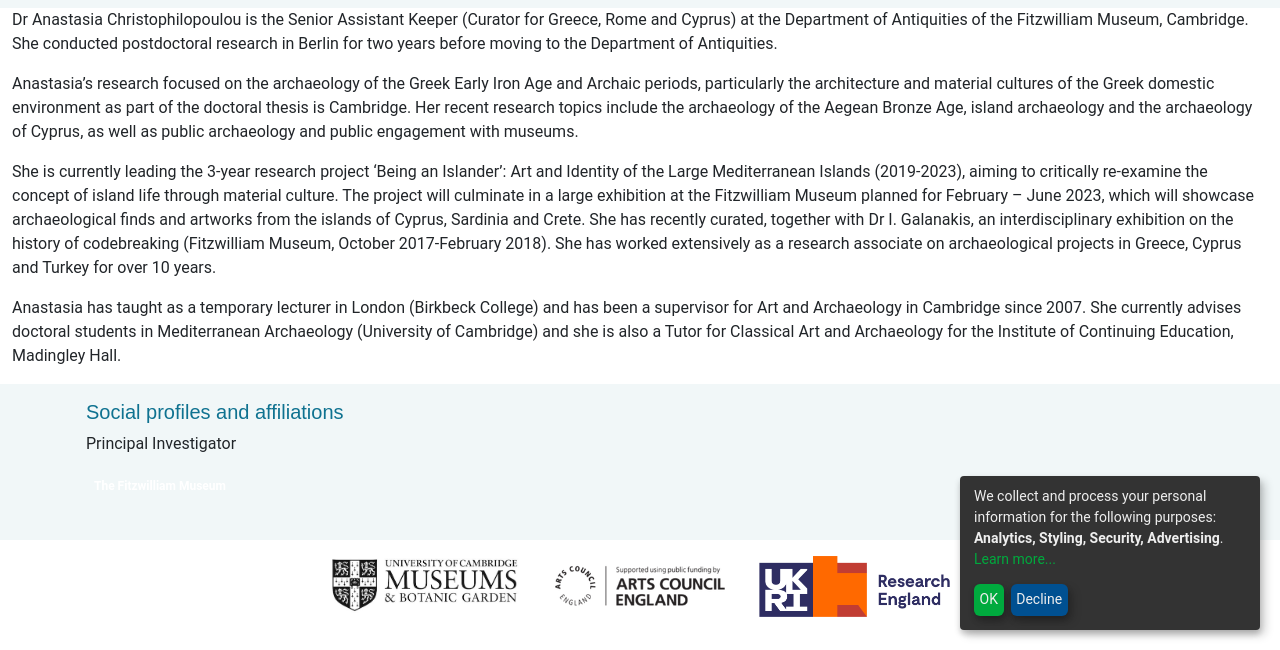
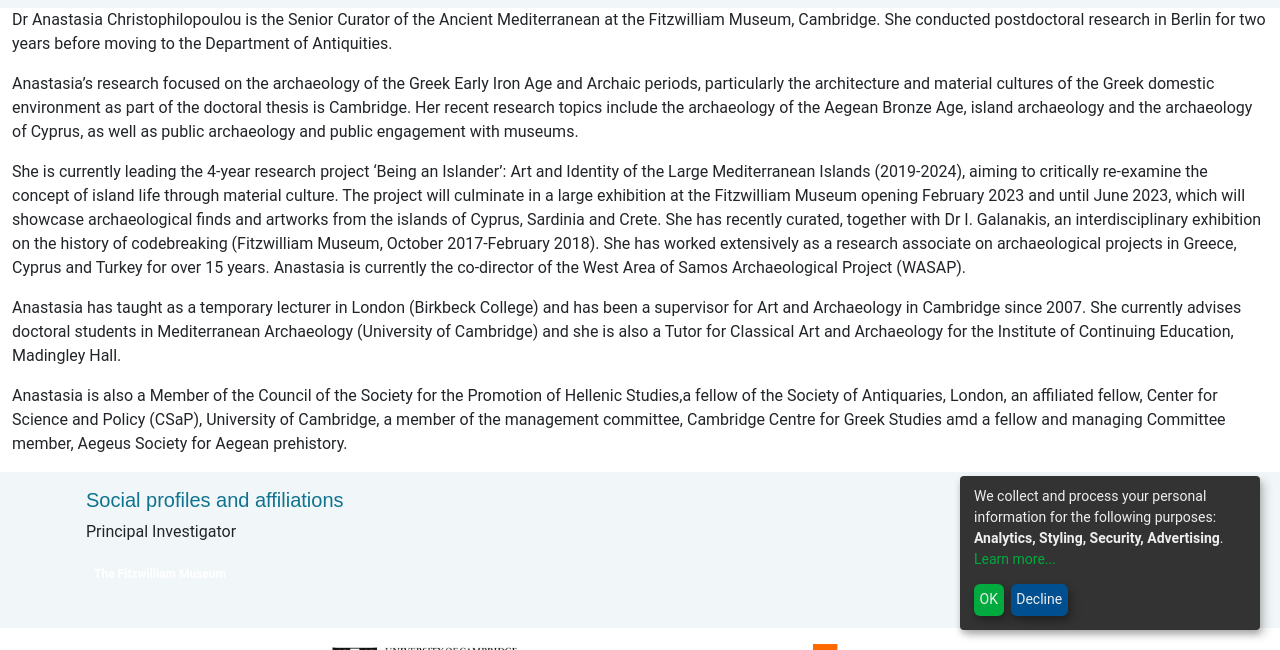
Before and after one commit to FitzwilliamMuseum/fitz-being-an-islander, a Jekyll site: the page built from _team/anastasia-christophilopoulou.md, in a window 1280 px wide and 900 px high, scrolled down 359 px, cut to the strip 250-900 px from the top of the window. Built offline with Jekyll 4.4.1, drawn with Linux system fonts in a browser that asks for light colours; nearby versions of some CDN libraries; some web fonts are replaced; comment, search, counter and statistics services are not loaded.

```diff
--- a/_team/anastasia-christophilopoulou.md
+++ b/_team/anastasia-christophilopoulou.md
@@ -1,7 +1,7 @@
 ---
 title: Dr Anastasia Christophilopoulou
 twitter:
-image: https://fitz-cms-images.s3.eu-west-2.amazonaws.com/anastasia-christophilopoulou_2.jpg
+image: https://fitz-cms-images.s3.eu-west-2.amazonaws.com/anastasia-christophilopoulou_profile-picture.jpg
 caption: Dr Anastasia Christophilopoulou
 institution: The Fitzwilliam Museum
 job-title: Principal Investigator
@@ -10,16 +10,18 @@ orcid:
 order: 1
 ---
 
-Dr Anastasia Christophilopoulou is the Senior Assistant Keeper (Curator for Greece,  Rome and Cyprus) at the Department of Antiquities of the Fitzwilliam Museum, Cambridge.
+Dr Anastasia Christophilopoulou is the Senior Curator of the Ancient Mediterranean at the Fitzwilliam Museum, Cambridge.
 She conducted postdoctoral research in Berlin for two years before moving to the Department of Antiquities.
 
 Anastasia's research focused on the archaeology of the Greek Early Iron Age and Archaic periods, particularly the architecture and material cultures of the Greek domestic environment as part of the doctoral thesis is Cambridge.
 Her recent research topics include the archaeology of the Aegean Bronze Age, island archaeology and the archaeology of Cyprus, as well as public archaeology and public engagement with museums.
 
-She is currently leading the 3-year research project ‘Being an Islander’: Art and Identity of the Large Mediterranean Islands (2019-2023), aiming to critically re-examine the concept of island life through material culture.
-The project will culminate in a large exhibition at the Fitzwilliam Museum planned for February – June 2023, which will showcase archaeological finds and artworks from the islands of Cyprus, Sardinia and Crete.
+She is currently leading the 4-year research project ‘Being an Islander’: Art and Identity of the Large Mediterranean Islands (2019-2024), aiming to critically re-examine the concept of island life through material culture.
+The project will culminate in a large exhibition at the Fitzwilliam Museum opening February 2023 and until June 2023, which will showcase archaeological finds and artworks from the islands of Cyprus, Sardinia and Crete.
  She has recently curated, together with Dr I. Galanakis, an interdisciplinary exhibition on the history of codebreaking (Fitzwilliam Museum, October 2017-February 2018).
-She has worked extensively as a research associate on archaeological projects in Greece, Cyprus and Turkey for over 10 years.
+She has worked extensively as a research associate on archaeological projects in Greece, Cyprus and Turkey for over 15 years. Anastasia is currently the co-director of the West Area of Samos Archaeological Project (WASAP).
 
 Anastasia has taught as a temporary lecturer in London (Birkbeck College) and has been a supervisor for Art and Archaeology in Cambridge since 2007.
- She currently advises doctoral students in Mediterranean Archaeology (University of Cambridge) and she is also a Tutor for Classical Art and Archaeology for the Institute of Continuing Education, Madingley Hall.
+She currently advises doctoral students in Mediterranean Archaeology (University of Cambridge) and she is also a Tutor for Classical Art and Archaeology for the Institute of Continuing Education, Madingley Hall.
+
+Anastasia is also a Member of the Council of the Society for the Promotion of Hellenic Studies,a fellow of the Society of Antiquaries, London, an affiliated fellow, Center for Science and Policy (CSaP), University of Cambridge, a member of the management committee, Cambridge Centre for Greek Studies amd a fellow and managing Committee member, Aegeus Society for Aegean prehistory.
```
Also changed, not shown: _team/francesco-muscolino.md (added, +12 -0 lines).
